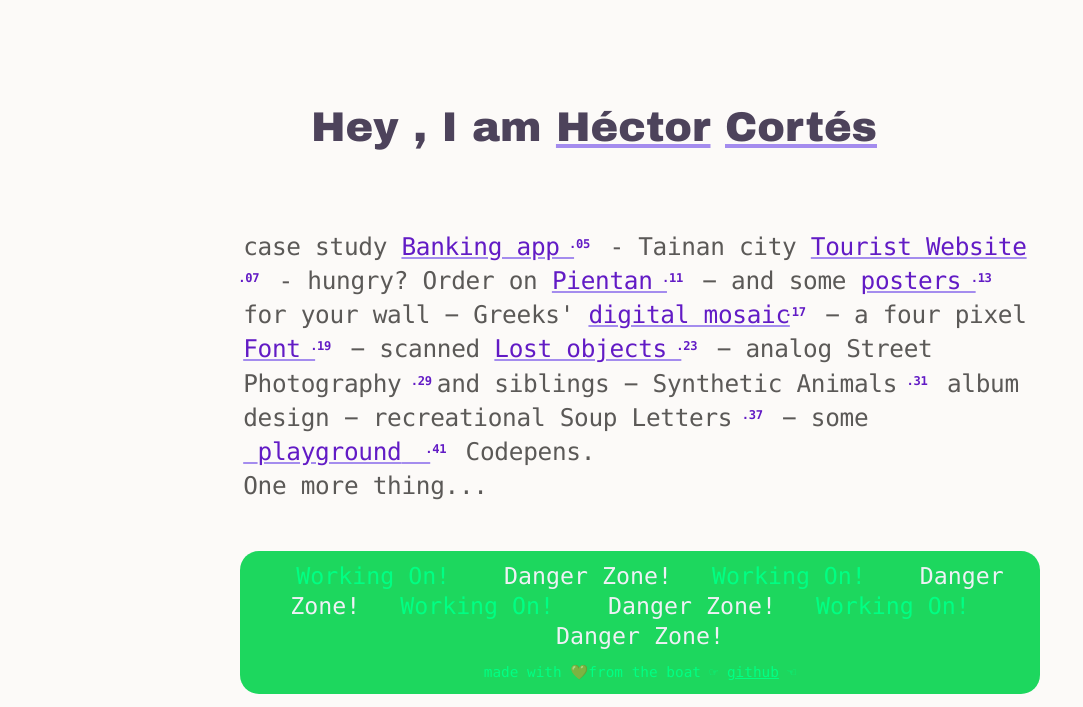
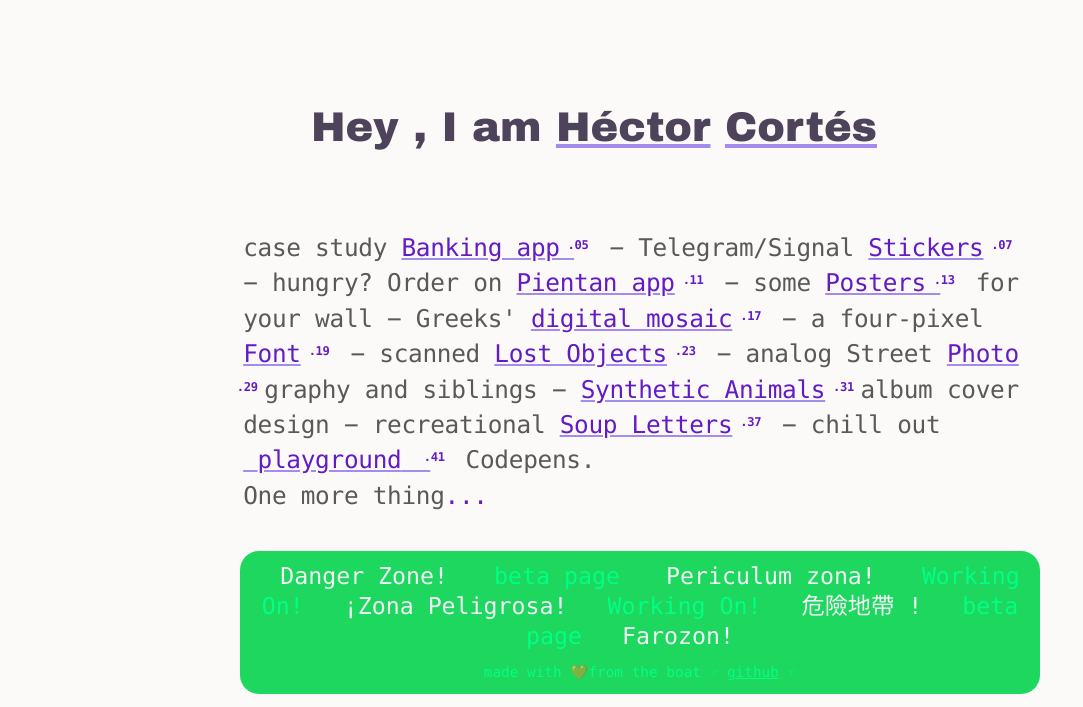
Before and after one commit to Zumo-de-Kiwi/Zam-Zink, a plain HTML site: page index.html in a window 1280 px wide. Shown: the part 93-800 px from the top of the page, without its empty margins (0-1083 px from the left). Drawn offline with Linux system fonts and the light colour scheme; a web font is replaced by a local one.

Commit message:
ver 0.170  Reposition, link to external pages
1. Reposition ...Contact me
2. Link to some external pages
3. link numbers and other minor positioning changes

```diff
--- a/index.html
+++ b/index.html
@@ -102,43 +102,65 @@
             <!------ Work 1 ------->
             <span class="subname">case study</span>
             <a class="link border" href="/pages/works/bank-app/bank-app.html">
-              Banking app </a
-            ><strong class="link-number">.05</strong>
+              Banking app
+            </a>
+            <strong class="link-number">.05</strong>
             <!------ Work 2 ------->
-            <span class="subname">- Tainan city</span>
+            − Telegram/Signal
+            <a class="link border" href="http://linktr.ee/peixeix">Stickers</a>
+            <strong class="link-number">.07</strong>
+            <!-- <span class="subname">- Tainan city</span>
             <a class="link border" href="#"> Tourist Website </a
-            ><strong class="link-number">.07</strong>
+            ><strong class="link-number">.07</strong> -->
             <!------ Work 3 ------->
-            <span class="subname">- hungry? Order on</span>
+            − hungry? Order on
             <a class="link border" href="/pages/works/pientan-app/pientan.html"
-              >Pientan </a
-            ><strong class="link-number">.11</strong>
+              >Pientan app</a
+            >
+            <strong class="link-number">.11</strong>
 
-            − and some <a class="link border" href="#">posters </a
+            − some <a class="link border" href="#">Posters </a
             ><strong class="link-number">.13</strong> for your wall
 
             <!--  -->
-            − Greeks' <a class="link border" href="#">digital mosaic</a
-            ><strong class="link-number">.17</strong>
+            − Greeks' <a class="link border" href="#">digital mosaic</a>
+            <strong class="link-number">.17</strong>
 
-            − a four pixel <a class="link border" href="#">Font </a
-            ><strong class="link-number">.19</strong>
+            − a four-pixel
+            <a
+              class="link border"
+              href="http://www.pentacom.jp/pentacom/bitfontmaker2/gallery/?id=9094"
+              >Font</a
+            >
+            <strong class="link-number">.19</strong>
 
-            − scanned <a class="link border" href="#">Lost objects </a
-            ><strong class="link-number">.23</strong>
+            − scanned <a class="link border" href="#">Lost Objects</a>
+            <strong class="link-number">.23</strong>
 
-            − analog Street Photography
-            <strong class="link-number">.29</strong>and siblings
+            − analog Street
+            <a
+              class="link border"
+              href="https://www.flickr.com/photos/153289030@N04/albums"
+              >Photo</a
+            >
+            <strong class="link-number">.29</strong>graphy and siblings
             <!-- with a coffee in the plaza mayor -->
 
-            − Synthetic Animals <strong class="link-number">.31</strong>
-
+            − <a class="link border" href="#">Synthetic Animals</a>
+            <strong class="link-number">.31</strong>album cover design
             <!-- drink me -->
-            album design − recreational Soup Letters
+            − recreational
+            <a class="link border" href="http://instagram.com/dino_rain_coat"
+              >Soup Letters</a
+            >
             <strong class="link-number">.37</strong>
 
             <!-- < > -->
-            − some<a class="link border" id="playground" href="#">
+            − chill out<a
+              class="link border"
+              id="playground"
+              href="https://codepen.io/stonkol"
+            >
               <span class="angled-brackets"><</span>playground<span
                 class="angled-brackets"
                 >>
@@ -148,26 +170,36 @@
 
             <!--  -->
             <div id="oneMore">
-              One more thing...
+              <span id="oneMoreText"
+                >One more thing<span id="dotsss">...</span>
+              </span>
               <a href="mailto:me@hectorcort.es">
                 <span id="mailText">...Contact me</span>
               </a>
             </div>
           </div>
+          <!-- MORE LINKS  -->
+          <!-- https://www.linkedin.com/in/héctor-cortés-5a5112152/ -->
+          <!-- http://instagram.com/dino_rain_coat -->
+          <!-- http://www.instagram.com/stonkolegg -->
+          <!-- https://github.com/stonkol -->
+          <!-- http://www.youtube.com/channel/UCkRfOo0A4vpV4Z7wipb8JwA -->
+          <!-- https://www.behance.net/stonkol -->
           <!-- <div class="content hidden-main"></div> -->
         </main>
       </main>
       <footer>
         <div class="footer">
           <div class="line">
-            <span class="footerSpan workingSpan">Working On! </span
-            ><span class="footerSpan dangerSpan">Danger Zone!</span
-            ><span class="footerSpan workingSpan">Working On! </span
-            ><span class="footerSpan dangerSpan">Danger Zone!</span
-            ><span class="footerSpan workingSpan">Working On! </span
-            ><span class="footerSpan dangerSpan">Danger Zone!</span
-            ><span class="footerSpan workingSpan">Working On! </span
-            ><span class="footerSpan dangerSpan">Danger Zone!</span>
+            <span class="footerSpan dangerSpan">Danger Zone!</span>
+            <span class="footerSpan workingSpan">beta page</span>
+            <span class="footerSpan dangerSpan">Periculum zona!</span>
+            <span class="footerSpan workingSpan">Working On!</span
+            ><span class="footerSpan dangerSpan">¡Zona Peligrosa!</span
+            ><span class="footerSpan workingSpan">Working On!</span
+            ><span class="footerSpan dangerSpan">危險地帶 !</span
+            ><span class="footerSpan workingSpan">beta page</span
+            ><span class="footerSpan dangerSpan">Farozon!</span>
           </div>
           <div id="githublink">
             made with 💚from the boat ☞
--- a/scss/style.scss
+++ b/scss/style.scss
@@ -169,7 +169,7 @@
 
             &::after {
               content: "contact ⤴️";
-              font-size: $font-size-normal;
+              font-size: $font-size-small;
               color: $transparent;
               font-variation-settings: "MONO" 0.6, "CASL" 0,
                 "wght" $font-weight-light;
@@ -204,9 +204,9 @@
         font-size: $font-size-big;
         text-align: left;
         letter-spacing: -0.3px;
-        line-height: 1.4;
+        line-height: 1.45;
         color: $font-gray;
-        //word-spacing: 0.7px;
+        // word-spacing: -0.5px;
 
         // no working warning
         --main-weight: 600;
@@ -246,7 +246,7 @@
           font-variation-settings: "MONO" 0.2, "CASL" 0,
             "wght" $font-weight-bolder;
           position: relative;
-          left: -5px;
+          left: -6.5px;
           top: -7px;
           margin-left: 0px;
           font-size: $font-size-linkNumber;
@@ -254,8 +254,11 @@
 
         .angled-brackets {
           color: transparent;
-          transition: $trans-slow;
+          transition: 0.6s;
           transition-delay: $delay-fast;
+          @media (max-width: 740px) {
+            color: $font-linked-hover-color;
+          }
         }
         #playground:hover {
           .angled-brackets {
@@ -264,27 +267,41 @@
         }
       }
       #oneMore {
-        a {
+        // a {
         text-decoration: none;
+        position: relative;
+        #dotsss {
+          color: $font-linked-color;
+        }
         #mailText {
           position: absolute;
+          display: block;
           // text-align: center;
-            right: 20vw;
+          left: -2ch;
           color: transparent;
           transition: $trans-normal;
           transition-delay: $delay-fast;
           font-variation-settings: "MONO" 0.2, "CASL" 0,
             "wght" $font-weight-normal;
-            @media (max-width: 740px) {
-              //the mail one more thing wouldn't be hidden
-              color: $font-black;
-              right: 7vw;
-            }
+
           &:hover {
             text-decoration-color: $spotify-text-green;
             font-variation-settings: "MONO" 0.2, "CASL" 0,
               "wght" $font-weight-bold;
           }
+        }
+        // }
+        @media (max-width: 740px) {
+          #oneMoreText {
+            color: transparent;
+            #dotsss {
+              color: transparent;
+            }
+          }
+          #mailText {
+            color: $font-black;
+            right: 7vw;
+            // left: 0ch;
           }
         }
         &:hover {
```
Also changed, not shown: scss/style.css. Lines whose indentation alone changed are shown as unchanged.
